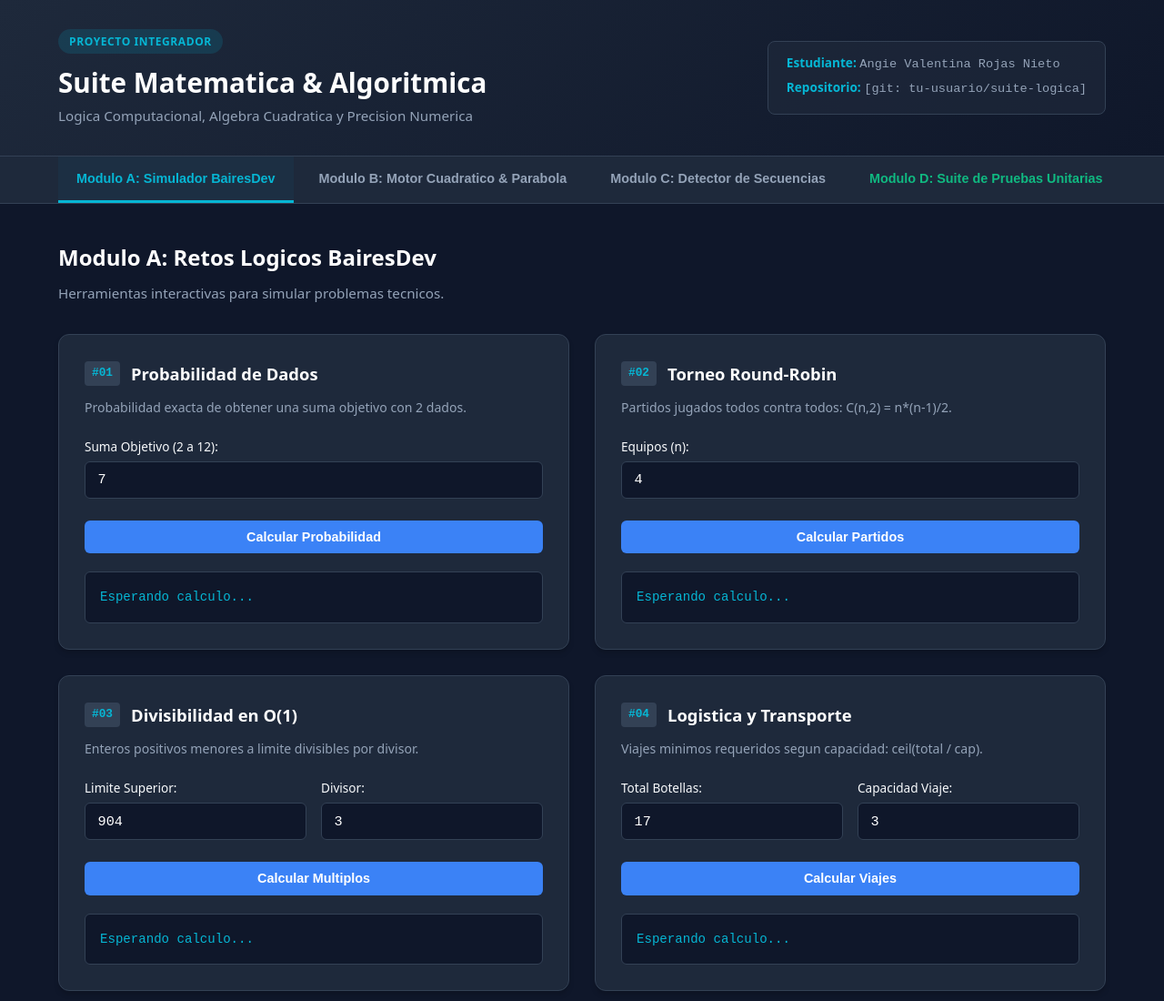
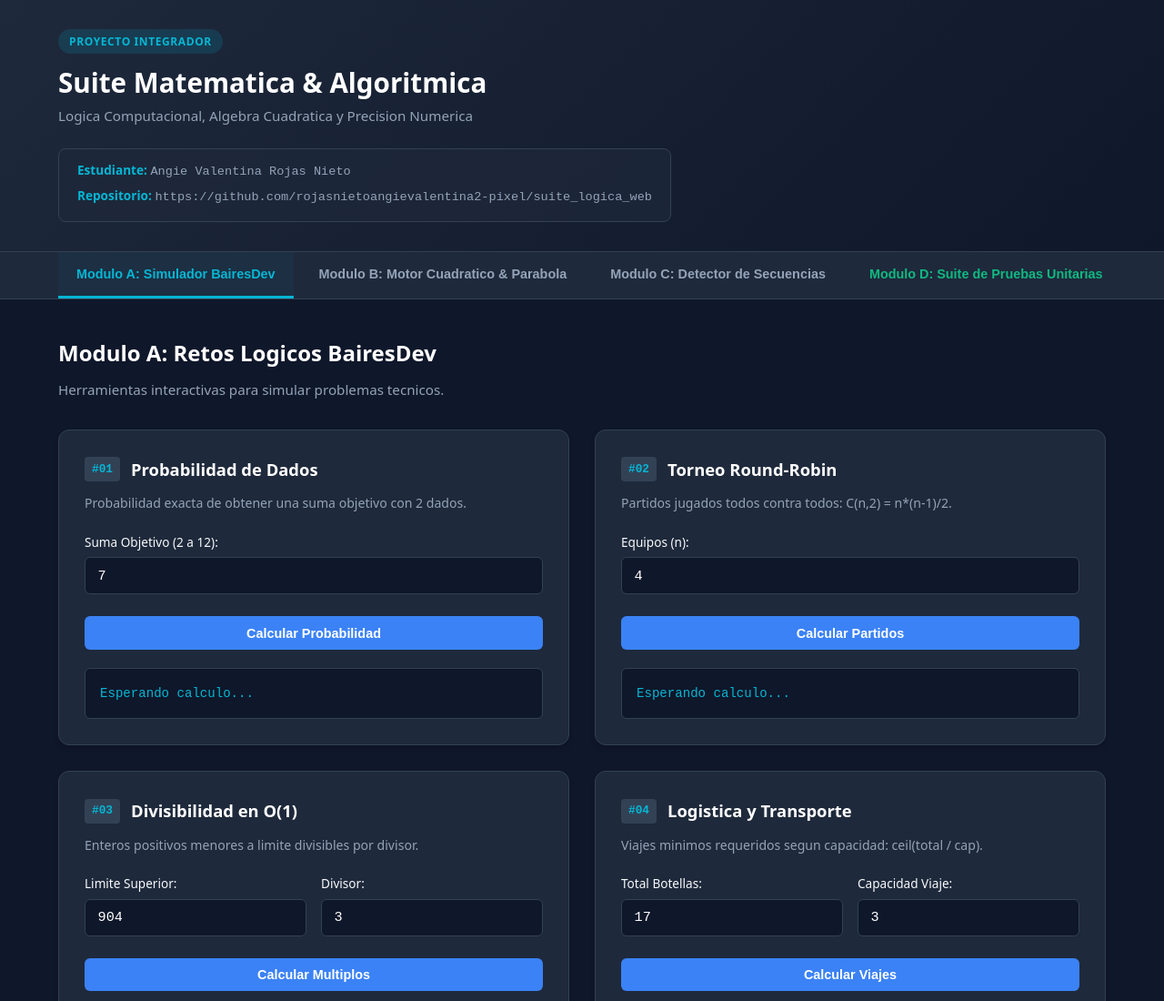
Before and after one commit to rojasnietoangievalentina2-pixel/suite_logica_web, a plain HTML site: page index.html in a window 1280 px wide. Shown: the top 1100 px of the page at 91% size. Drawn offline with Linux system fonts and the light colour scheme.

Commit message:
Update repository link in index.html
actualizar direccion del repositorio

```diff
--- a/index.html
+++ b/index.html
@@ -17,7 +17,7 @@
       </div>
       <div class="student-info">
         <div class="info-tag"><strong>Estudiante:</strong> <span class="placeholder">Angie Valentina Rojas Nieto</span></div>
-        <div class="info-tag"><strong>Repositorio:</strong> <span class="placeholder">[git: tu-usuario/suite-logica]</span></div>
+        <div class="info-tag"><strong>Repositorio:</strong> <span class="placeholder">https://github.com/rojasnietoangievalentina2-pixel/suite_logica_web </span></div>
       </div>
     </div>
   </header>
```
